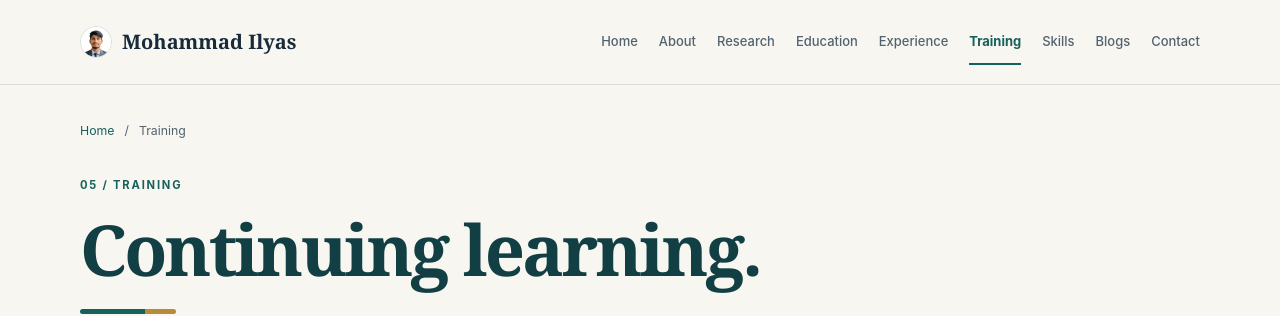
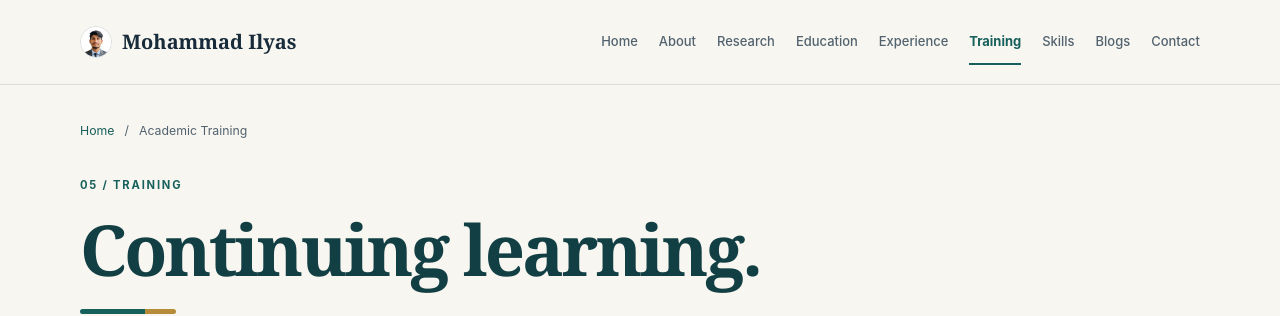
Before and after one commit to ilyasferozi121-svg/Ilyasferozi.me, a Jekyll site: the page built from training.html, in a window 1280 px wide and 900 px high. Shown: the top 316 px of the window. Built offline with Jekyll 4.4.1, drawn with Linux system fonts in a browser that asks for light colours; part of the change alters nothing that is shown.

Commit message:
Modify title and description in training.html
Updated the title and description for clarity and specificity.

```diff
--- a/training.html
+++ b/training.html
@@ -1,12 +1,12 @@
 ---
 layout: "page"
-title: "Training"
+title: "Academic Training"
 page_id: "training"
 permalink: "/training/"
 eyebrow: "05 / Training"
 heading: "Continuing learning."
 intro: "Fellowships, professional-development workshops and research-methodology webinars that connect my International Relations studies with climate action, education and clearer academic communication."
-description: "Explore Mohammad Ilyas’s fellowships, teaching and youth-development workshops, and research-methodology training, with supporting certificates."
+description: "Explore Mohammad Ilyas's research-methodology training, climate-action fellowship, teaching development, and academic workshops, with supporting certificates."
 learning_detail: true
 ---
 <div class="learning-page">
```
